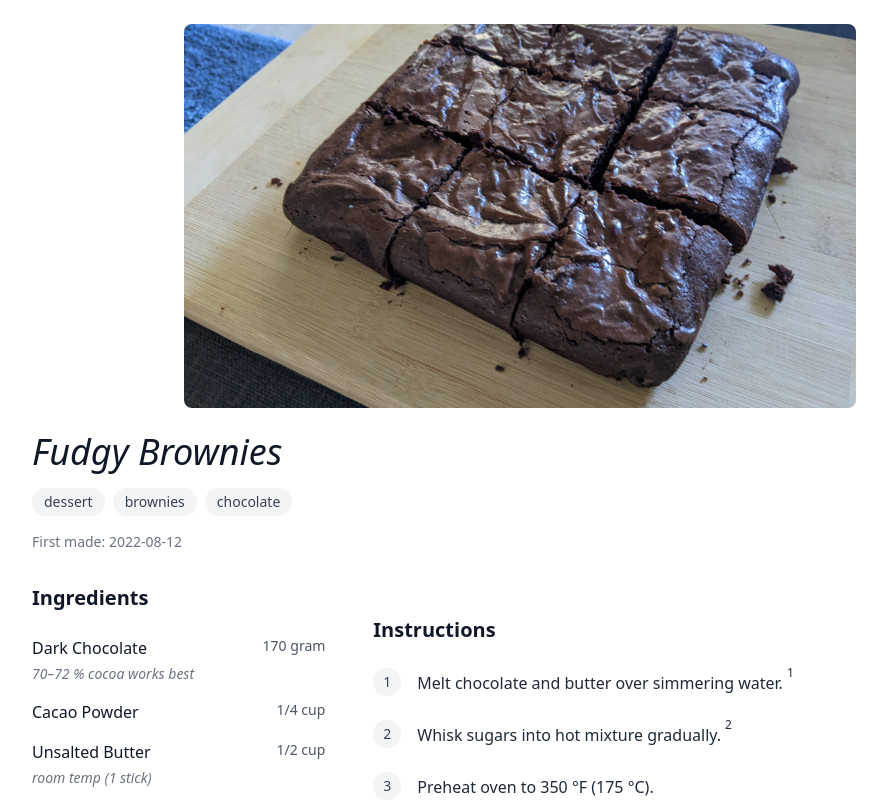
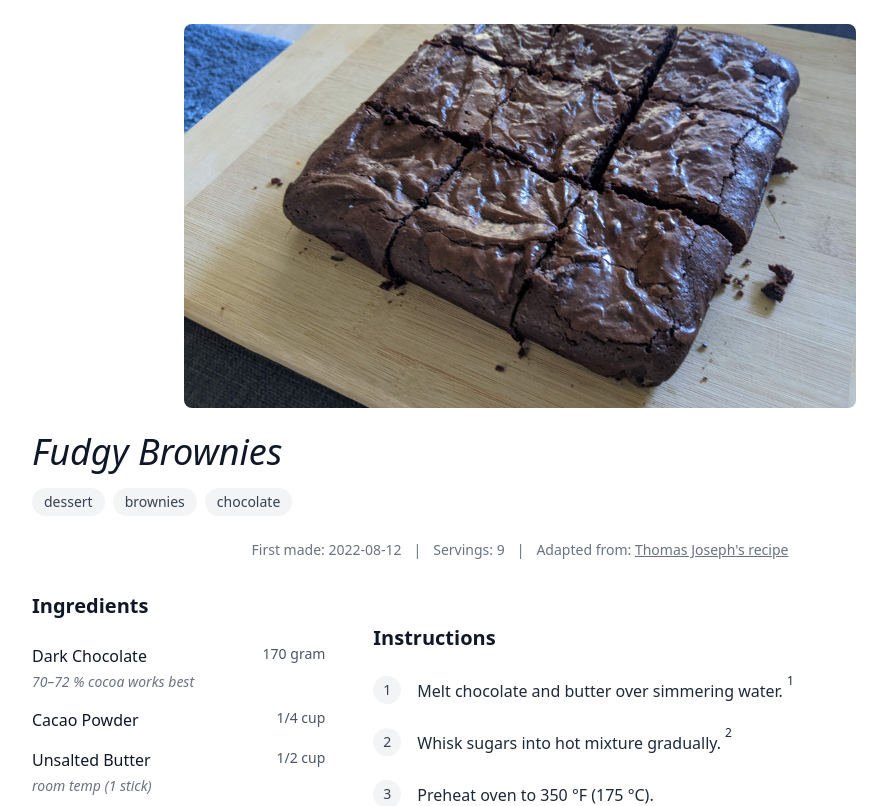
Before and after one commit to makto-toruk/recipe-architect, a Next.js app: page /recipes/fudgy_brownies in a window 1280 px wide. Shown: the top 806 px of the page, without its empty margins (120-1007 px from the left). Built offline with nearby package versions, Linux system fonts and the light colour scheme.

Commit message:
header handles new attributes

```diff
--- a/components/RecipeHeader.tsx
+++ b/components/RecipeHeader.tsx
@@ -5,7 +5,8 @@ type Props = {
 };
 
 export default function RecipeHeader({ recipe }: Props) {
-  const { title, tags, image, first_made, last_made } = recipe;
+  const { title, tags, image, first_made, last_made, source, time, servings } =
+    recipe;
 
   return (
     <header className="mb-8">
@@ -22,7 +23,7 @@ export default function RecipeHeader({ recipe }: Props) {
       <h1 className="text-4xl font-light italic mb-4 text-gray-900">{title}</h1>
 
       {tags && tags.length > 0 && (
-        <div className="flex flex-wrap gap-2 mb-4">
+        <div className="flex flex-wrap gap-2 mb-6">
           {tags.map((tag) => (
             <span
               key={tag}
@@ -34,13 +35,40 @@ export default function RecipeHeader({ recipe }: Props) {
         </div>
       )}
 
-      {(first_made || last_made) && (
-        <p className="text-sm text-gray-500">
-          {first_made === last_made
-            ? `First made: ${first_made}`
-            : `First made: ${first_made}, Last made: ${last_made}`}
-        </p>
-      )}
+      <div className="text-sm text-gray-500 text-center mb-4">
+        {[
+          (first_made || last_made) &&
+            (first_made === last_made
+              ? `First made: ${first_made}`
+              : `First made: ${first_made}${last_made ? `, Last made: ${last_made}` : ""}`),
+          servings && `Servings: ${servings}`,
+          time && `Time needed: ${time}`,
+          source && (
+            <>
+              {source.type}:{" "}
+              {source.url ? (
+                <a
+                  href={source.url}
+                  className="underline text-gray-500 hover:text-gray-700"
+                  target="_blank"
+                  rel="noopener noreferrer"
+                >
+                  {source.label}
+                </a>
+              ) : (
+                source.label
+              )}
+            </>
+          ),
+        ]
+          .filter(Boolean)
+          .map((item, index, array) => (
+            <span key={index}>
+              {item}
+              {index < array.length - 1 && <span className="mx-3">|</span>}
+            </span>
+          ))}
+      </div>
     </header>
   );
 }
--- a/data/recipes/fudgy_brownies.json
+++ b/data/recipes/fudgy_brownies.json
@@ -89,5 +89,11 @@
       "step": 8,
       "text": "Cool, invert, cut into squares."
     }
-  ]
+  ],
+  "source": {
+    "type": "Adapted from",
+    "label": "Thomas Joseph's recipe",
+    "url": "https://www.youtube.com/watch?v=HIonKbKM-tE"
+  },
+  "servings": 9
 }
```
